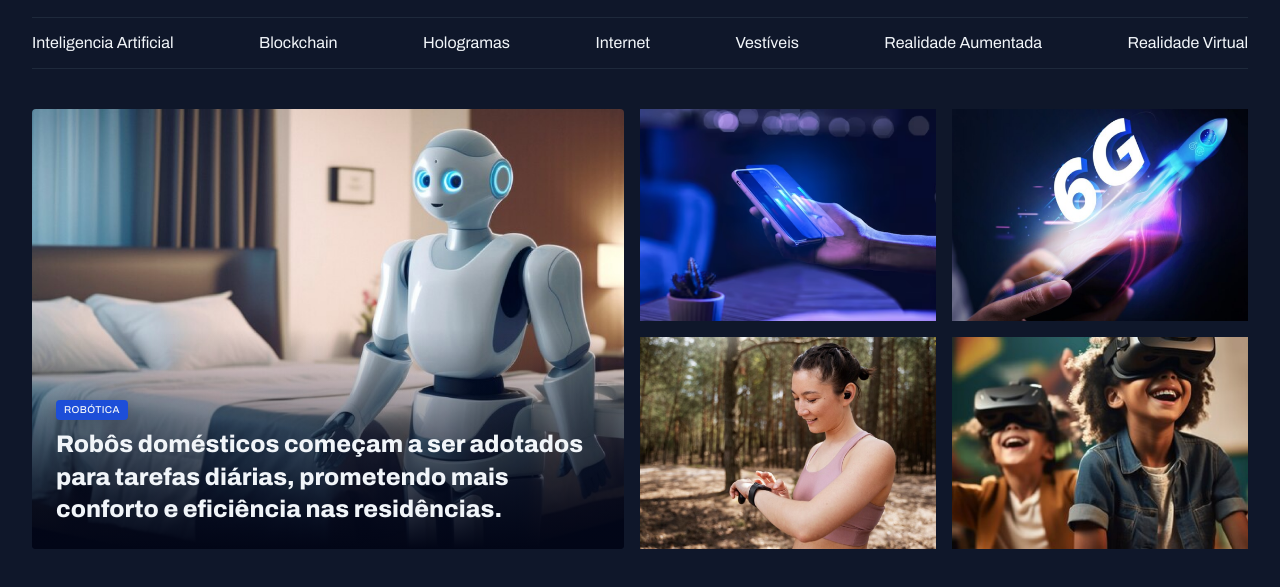
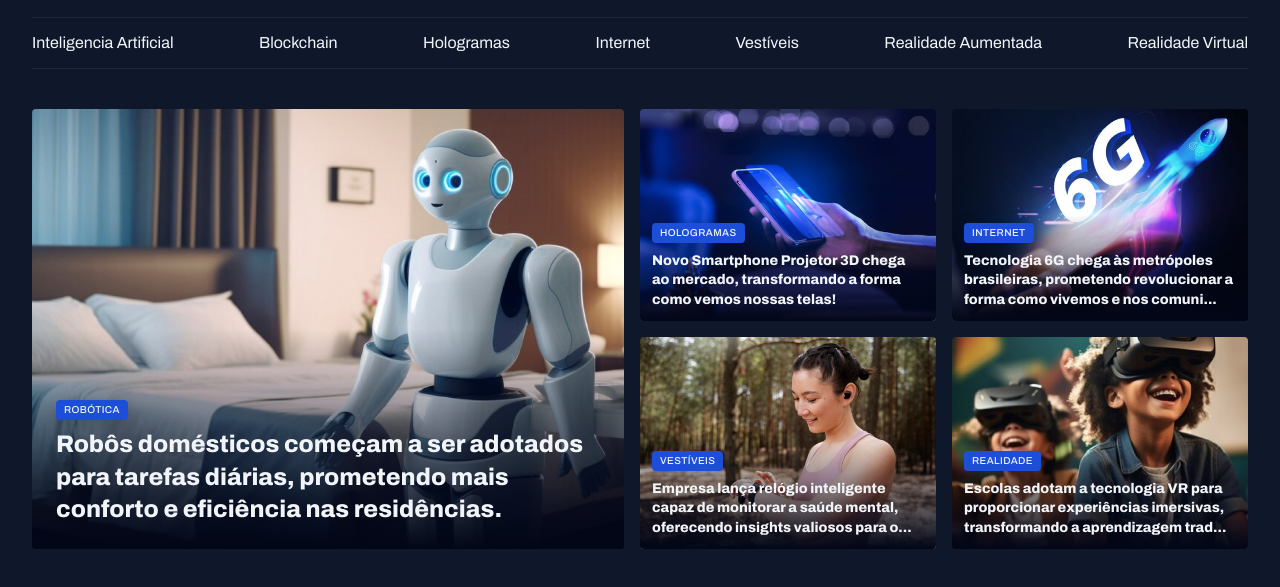
Before and after one commit to rafa-leite/portal-de-noticias, a plain HTML site: page index.html in a window 1280 px wide. Shown: the part 55-642 px from the top of the page. Drawn offline with Linux system fonts and the light colour scheme.

Commit message:
Finalizando a seção destaques

```diff
--- a/index.html
+++ b/index.html
@@ -52,18 +52,39 @@
       </figure>
 
       <div class="grid grid-cols-2 gap-16">
-        <div>
+        <figure class="card">
           <img src="assets/images/Image 02.png" alt="">
-        </div>
-        <div>
+
+          <figcaption>
+            <span class="content-tag">Hologramas</span>
+            <h2 class="text-lg">Novo Smartphone Projetor 3D chega ao mercado, transformando a forma como vemos nossas telas!</h2>
+          </figcaption>
+        </figure>
+        <figure class="card">
           <img src="assets/images/Image 03.png" alt="">
-        </div>
-        <div>
+
+          <figcaption>
+            <span class="content-tag">Internet</span>
+            <h2 class="text-lg">Tecnologia 6G chega às metrópoles brasileiras, prometendo revolucionar a forma como vivemos e nos comuni...</h2>
+          </figcaption>
+        </figure>
+        <figure class="card">
           <img src="assets/images/Image 04.png" alt="">
-        </div>
-        <div>
+
+          <figcaption>
+            <span class="content-tag">Vestíveis</span>
+            <h2 class="text-lg">Empresa lança relógio inteligente capaz de monitorar a saúde mental, oferecendo insights valiosos para o...
+            </h2>
+          </figcaption>
+        </figure>
+        <figure class="card">
           <img src="assets/images/Image 05.png" alt="">
-        </div>
+
+          <figcaption>
+            <span class="content-tag">Realidade</span>
+            <h2 class="text-lg">Escolas adotam a tecnologia VR para proporcionar experiências imersivas, transformando a aprendizagem trad...</h2>
+          </figcaption>
+        </figure>
       </div>
 
     </section>
--- a/styles/sections.css
+++ b/styles/sections.css
@@ -26,6 +26,10 @@
       bottom: 0;
       padding: 24px;
 
+      &:has(.text-lg) {
+        padding: 12px;
+      }
+
       h2 {
         margin-top: 8px;
       }
--- a/styles/utility.css
+++ b/styles/utility.css
@@ -22,7 +22,7 @@
   font: var(--h2);
 }
 
-.text-gl {
+.text-lg {
   font: var(--h3);
 }
 
```
